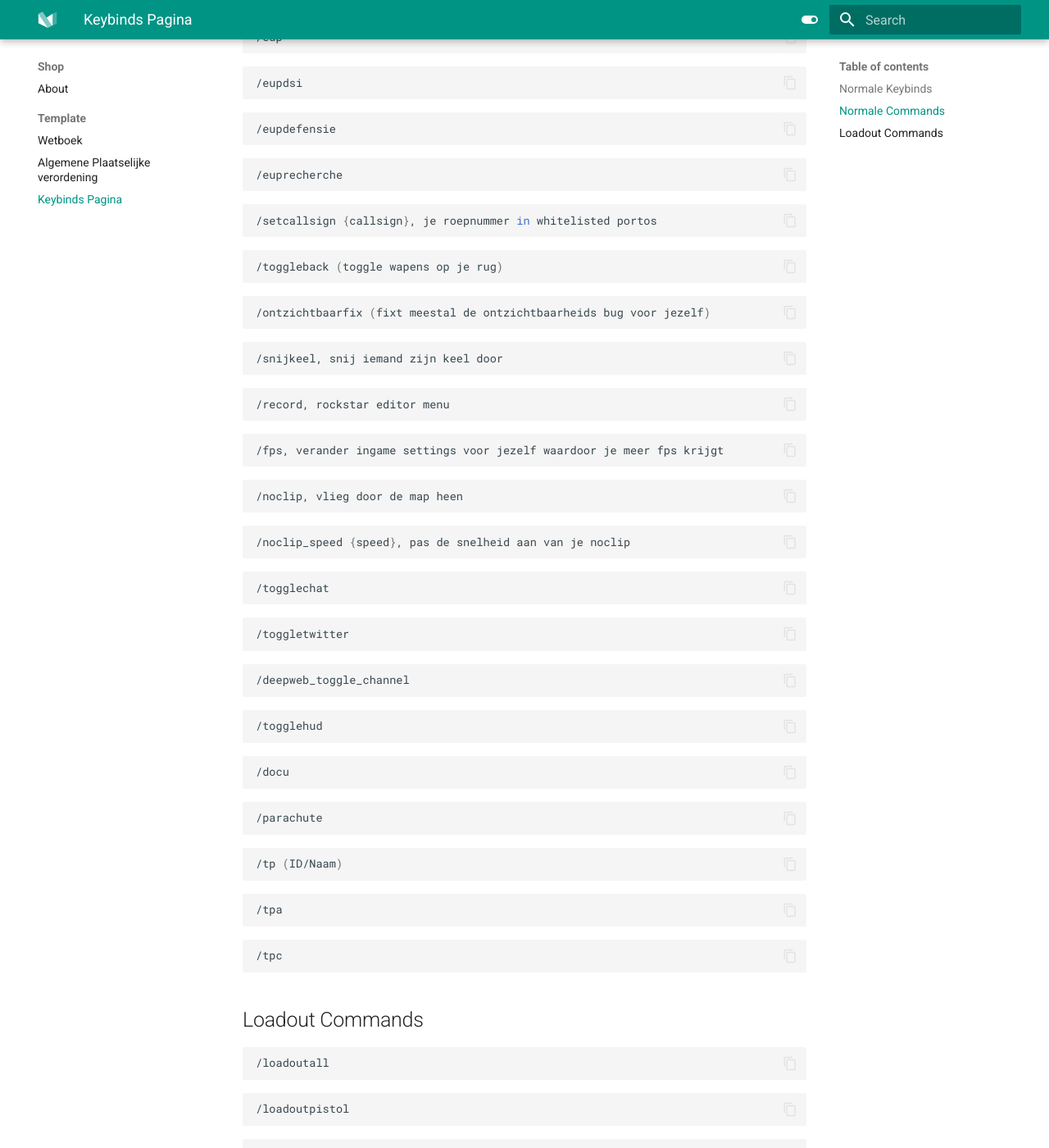
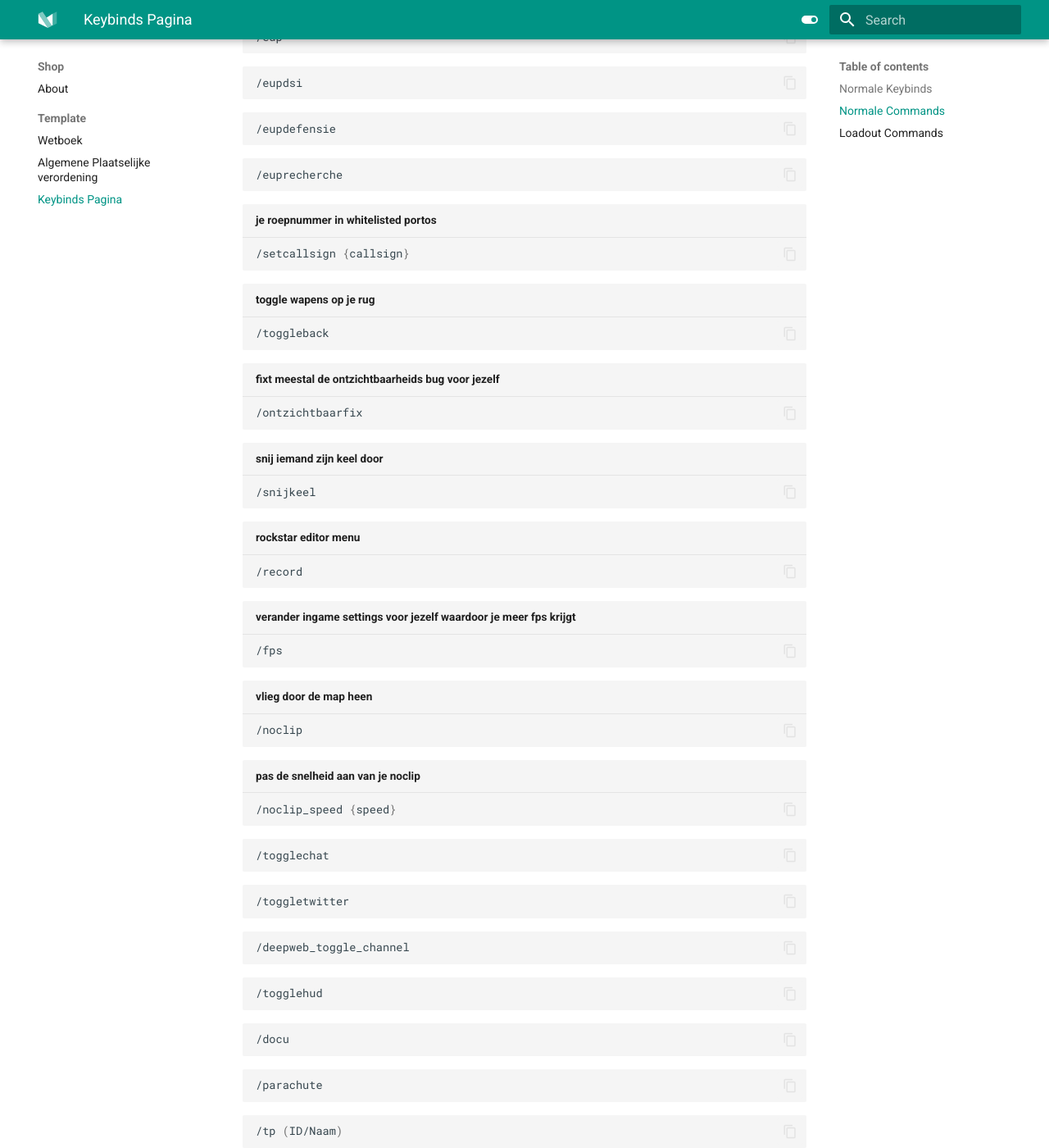
Before and after one commit to Caspertjuh/Portfolio, an MkDocs documentation site: the page built from docs/keybinds.md, in a window 1280 px wide and 1400 px high, scrolled down 2539 px. Shown: the whole window at 82% size. Built offline with MkDocs 1.6.1 and Material for MkDocs 9.7.7, drawn with Linux system fonts in a browser that asks for light colours.

Commit message:
Kleine dingetjes

````diff
--- a/docs/keybinds.md
+++ b/docs/keybinds.md
@@ -99,29 +99,29 @@
 ``` sh
 /euprecherche
 ```
-``` sh
-/setcallsign {callsign}, je roepnummer in whitelisted portos
+``` sh title="je roepnummer in whitelisted portos"
+/setcallsign {callsign}
 ```
-``` sh
-/toggleback (toggle wapens op je rug)
+``` sh title="toggle wapens op je rug"
+/toggleback
 ```
-``` sh
-/ontzichtbaarfix (fixt meestal de ontzichtbaarheids bug voor jezelf)
+``` sh title="fixt meestal de ontzichtbaarheids bug voor jezelf"
+/ontzichtbaarfix
 ```
-``` sh
-/snijkeel, snij iemand zijn keel door
+``` sh title="snij iemand zijn keel door"
+/snijkeel
 ```
-``` sh
-/record, rockstar editor menu
+``` sh title="rockstar editor menu"
+/record
 ```
-``` sh
-/fps, verander ingame settings voor jezelf waardoor je meer fps krijgt
+``` sh title="verander ingame settings voor jezelf waardoor je meer fps krijgt"
+/fps
 ```
-``` sh
-/noclip, vlieg door de map heen
+``` sh title="vlieg door de map heen"
+/noclip
 ```
-``` sh
-/noclip_speed {speed}, pas de snelheid aan van je noclip
+``` sh title="pas de snelheid aan van je noclip"
+/noclip_speed {speed}
 ```
 ``` sh
 /togglechat
````
Also changed, not shown: other parts of docs/keybinds.md (+1 -1 lines).
